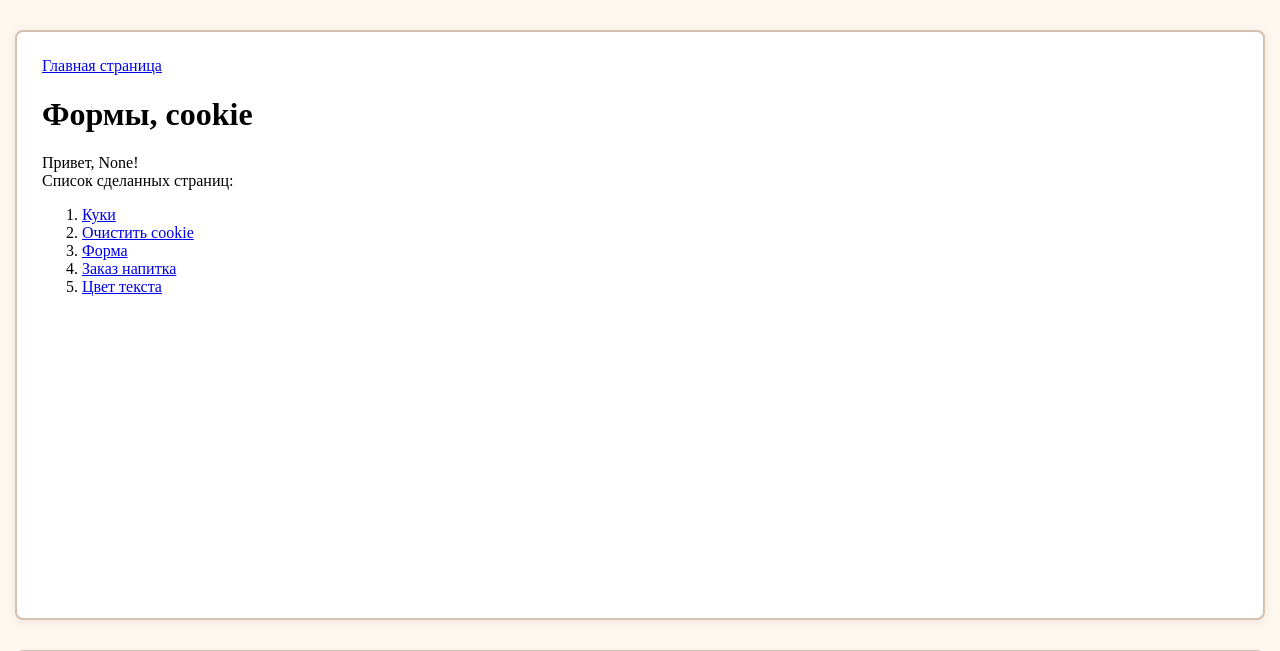
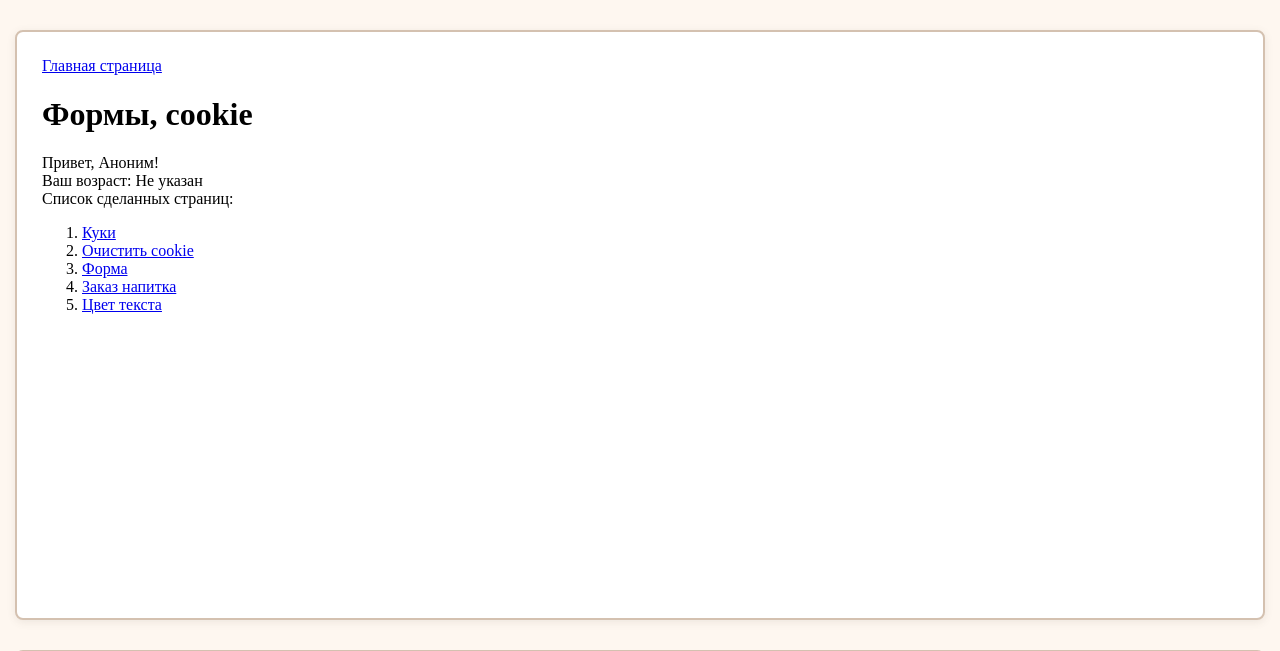
Before and after one commit to TselyuhNastya/web-back-labs, a Flask app: page /lab3/ in a window 1280 px wide. Shown: the part 83-734 px from the top of the page. Run offline with Flask 3, Linux system fonts and the light colour scheme.

Commit message:
обновление lab3

```diff
--- a/lab3.py
+++ b/lab3.py
@@ -5,9 +5,18 @@ lab3 = Blueprint('lab3', __name__)
 @lab3.route('/lab3/')
 def lab():
     name = request.cookies.get('name')
+    age = request.cookies.get('age')
     name_color = request.cookies.get('name_color')
-    return render_template('lab3/lab3.html', name=name, name_color=name_color)
 
+    if name is None:
+        name = "Аноним"
+
+    if age is None:
+        age = "Не указан"
+    else:
+        age = f"{age} лет"
+
+    return render_template('lab3/lab3.html', name=name, age=age, name_color=name_color)
 
 @lab3.route('/lab3/cookie')
 def cookie():
--- a/templates/lab3/lab3.html
+++ b/templates/lab3/lab3.html
@@ -7,8 +7,15 @@
 {% block main %}
     <h1>Формы, cookie</h1>
     <div>
-        Привет, <span style="color: {{ name_color }}">{{ name }}</span>!
+       Привет,
+        {% if name_color %}
+            <span style="color: {{ name_color }}">{{ name }}</span>!
+        {% else %}
+            {{ name }}!
+        {% endif %}
     </div>
+    <div>Ваш возраст: {{ age }}</div>
+
     <div>Список сделанных страниц:</div>
     <ol>
         <li><a href="/lab3/cookie">Куки</a></li>
```
